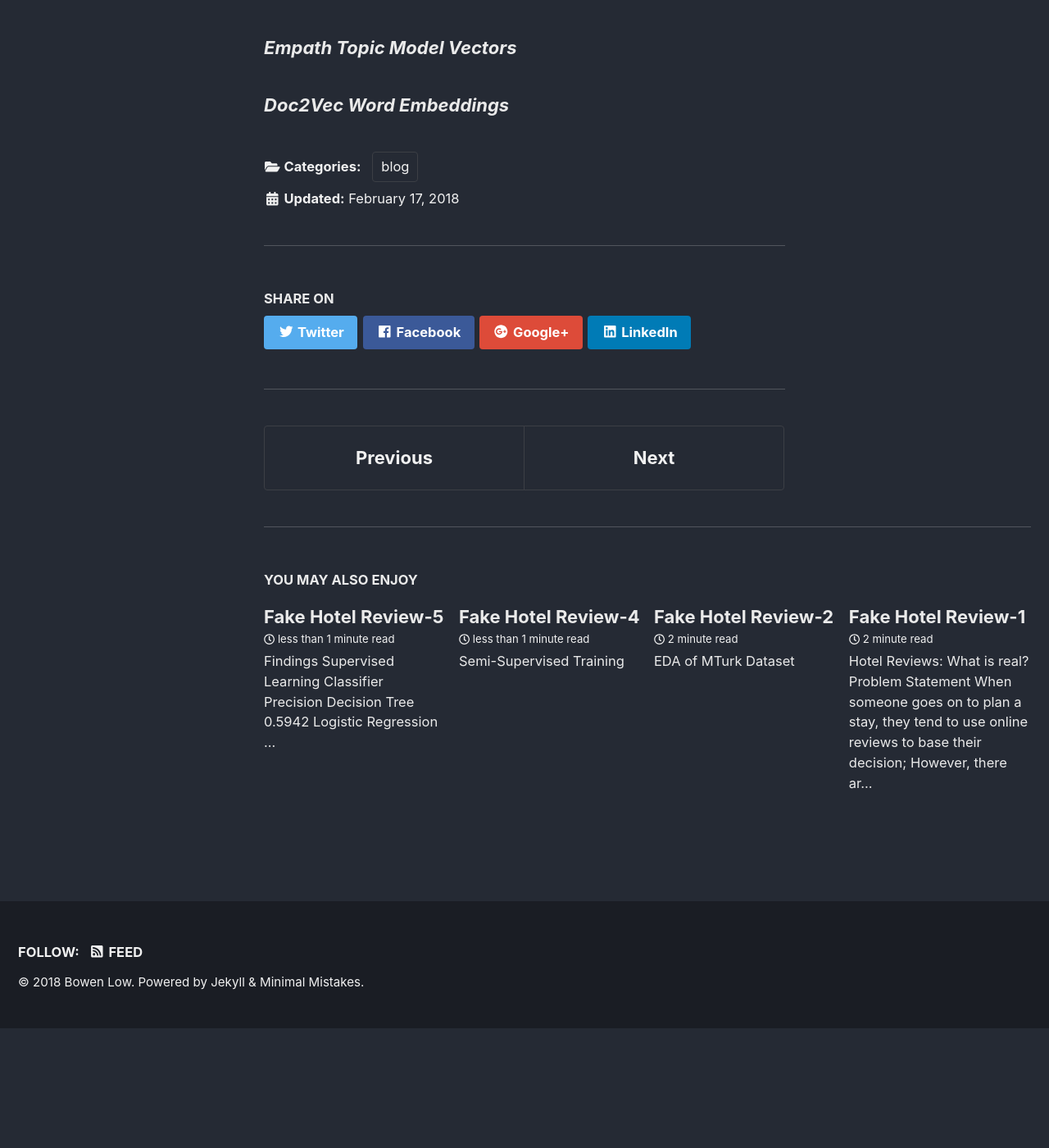
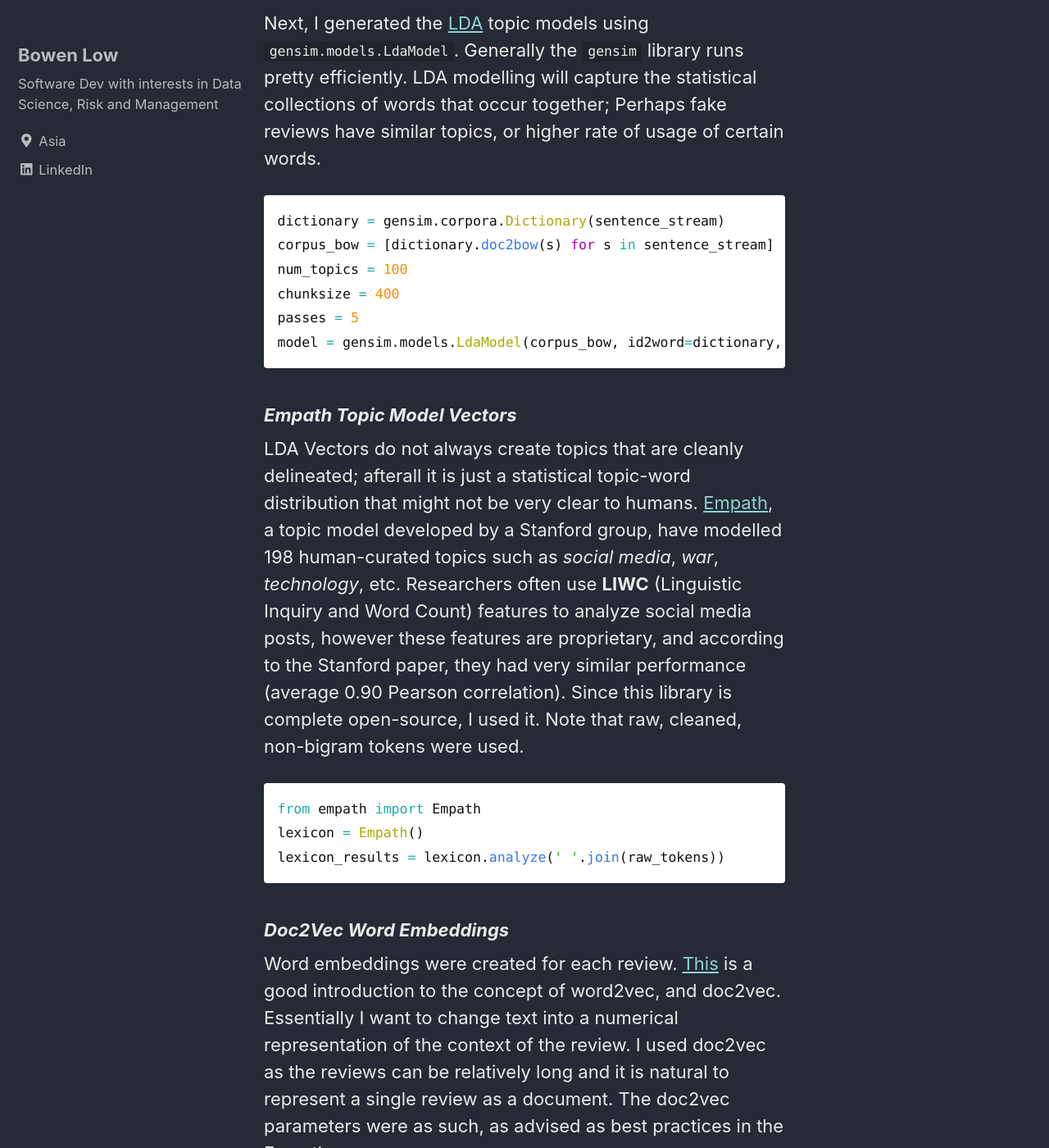
Before and after one commit to bowenlow/bowenlow.github.io, a Jekyll site: the page built from blog/_posts/2018-02-17-SL3-Implementation.md, in a window 1280 px wide and 1400 px high, scrolled down 1932 px. Shown: the whole window at 82% size. Built offline with Jekyll 4.4.1, drawn with Linux system fonts in a browser that asks for light colours; nearby versions of some CDN libraries; before the commit the page ends 3186 px from its top, so only the background shows below that; some of the changed text lies outside the part shown.

Commit message:
imple
imple

````diff
--- a/blog/_posts/2018-02-17-SL3-Implementation.md
+++ b/blog/_posts/2018-02-17-SL3-Implementation.md
@@ -45,10 +45,41 @@ Using the [VADER: A Parsimonious Rule-based Model for Sentiment Analysis of Soci
 vader_sent = vader.polarity_scores(' '.join(raw_tokens))
 ```
 
+### *LDA Topic Model Vectors*
+Next, I generated the [LDA](https://en.wikipedia.org/wiki/Latent_Dirichlet_allocation) topic models using ```gensim.models.LdaModel```. Generally the ```gensim``` library runs pretty efficiently. LDA modelling will capture the statistical collections of words that occur together; Perhaps fake reviews have similar topics, or higher rate of usage of certain words.
 
-
-### *LDA Topic Model Vectors*
+```python
+dictionary = gensim.corpora.Dictionary(sentence_stream)
+corpus_bow = [dictionary.doc2bow(s) for s in sentence_stream]
+num_topics = 100
+chunksize = 400
+passes = 5
+model = gensim.models.LdaModel(corpus_bow, id2word=dictionary, num_topics=num_topics,alpha = 'auto',eta='auto',random_state=0, chunksize=chunksize, passes=passes)
+```
 
 ### *Empath Topic Model Vectors*
+LDA Vectors do not always create topics that are cleanly delineated; afterall it is just a statistical topic-word distribution that might not be very clear to humans. [Empath](https://hci.stanford.edu/publications/2016/ethan/empath-chi-2016.pdf), a topic model developed by a Stanford group, have modelled 198 human-curated topics such as *social media*, *war*, *technology*, etc. Researchers often use **LIWC** (Linguistic Inquiry and Word Count) features to analyze social media posts, however these features are proprietary, and according to the Stanford paper, they had very similar performance (average 0.90 Pearson correlation). Since this library is complete open-source, I used it. Note that raw, cleaned, non-bigram tokens were used.
+
+```python
+from empath import Empath
+lexicon = Empath()
+lexicon_results = lexicon.analyze(' '.join(raw_tokens))
+```
 
 ### *Doc2Vec Word Embeddings*
+Word embeddings were created for each review. [This](https://medium.com/scaleabout/a-gentle-introduction-to-doc2vec-db3e8c0cce5e) is a good introduction to the concept of word2vec, and doc2vec. Essentially I want to change text into a numerical representation of the context of the review. I used doc2vec as the reviews can be relatively long and it is natural to represent a single review as a document. The doc2vec parameters were as such, as advised as best practices in the Empath paper.
+```python
+doc2vec_model = gensim.models.doc2vec.Doc2Vec(dm=0, size=100,min_count=30, window=5,workers=cores, seed=8, negative=5)
+```
+
+I also used the unlabelled corpus as the training set - as doc2vec benefits from volume of data to learn the different possible contexts of each word. One must remember to tag each document in the corpus to be used
+```python
+for s in unlabelled_corpus:
+	gensim.models.doc2vec.TaggedDocument(s,[ctr])
+	ctr+=1
+doc2vec_model.build_vocab(unlabelled_corpus)
+doc2vec_model.train(unlabelled_corpus, total_examples=doc2vec_model.corpus_count, epochs=doc2vec_model.iter)
+corpus_vec = pd.DataFrame([doc2vec_model.infer_vector(s.words) for s in unlabelled_corpus])
+```
+
+Once all these feature vectors are ready, they are concatenated together and run through various different ```sklearn``` classifiers such as Guassian Naive Bayes, Decision Trees, SVMs, RandomForests, and XGBoost. After a *long* experimentation phase, I discovered that SVMs and XGBoost had the best consistent performance, and I ran GridSearch for hyperparameter discovery on XGBoost.
````
Also changed, not shown: other parts of blog/_posts/2018-02-17-SL3-Implementation.md (+1 -1 lines).
